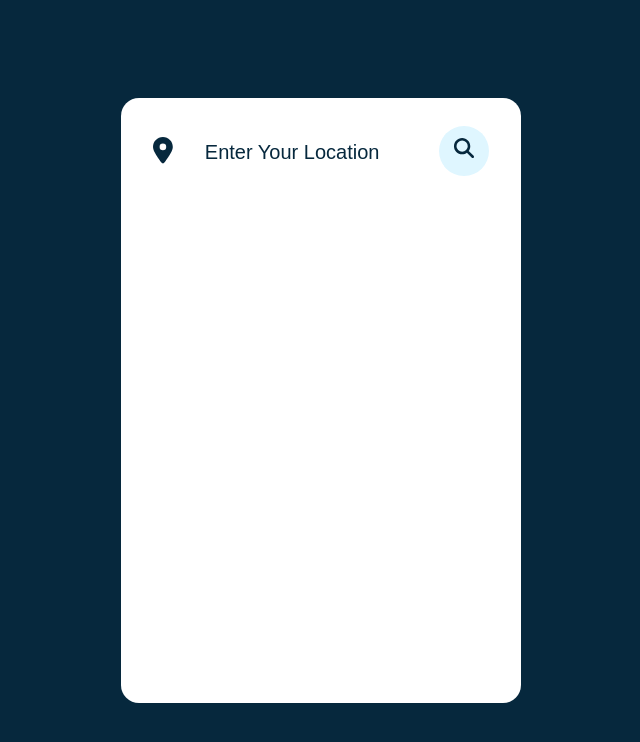
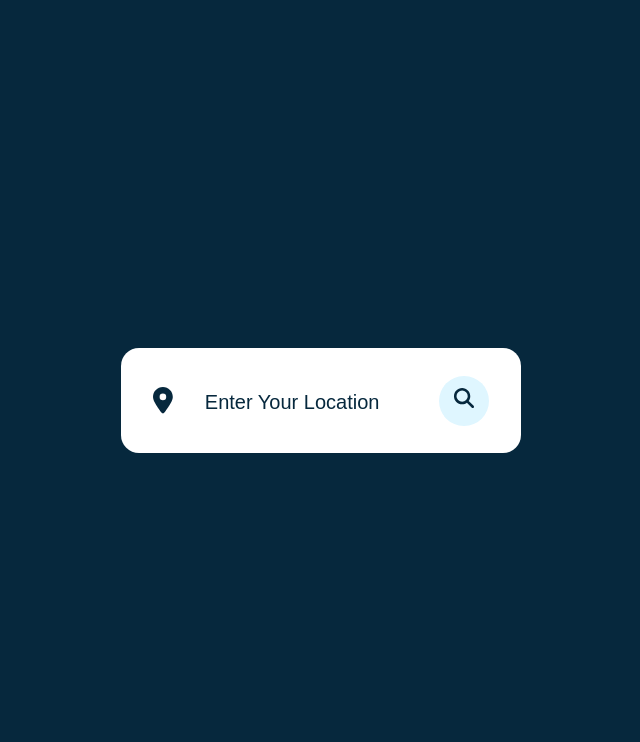
Before and after one commit to KlinVid/WeatherApp, a plain HTML site: page index.html in a window 1280 px wide. Shown: the whole page, without its empty margins (319-959 px from the left). Drawn offline with Linux system fonts and the light colour scheme; files whose address does not match are found by name.

Commit message:
фикс высоты окна

```diff
--- a/assets/main.css
+++ b/assets/main.css
@@ -53,7 +53,7 @@ body {
 .container {
     position: relative;
     width: 400px;
-    height: 605px;
+    height: 105px;
     background: #fff;
     padding: 28px 32px;
     overflow: hidden;
```
